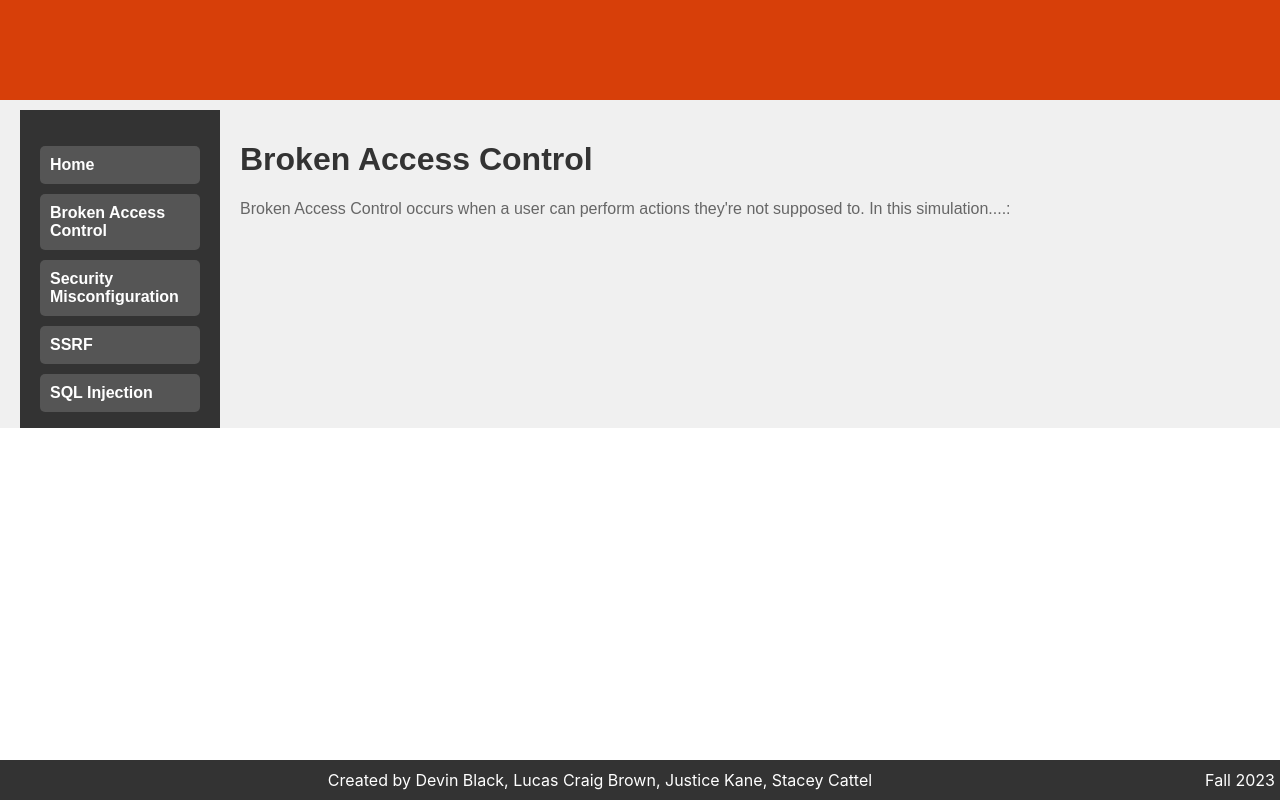
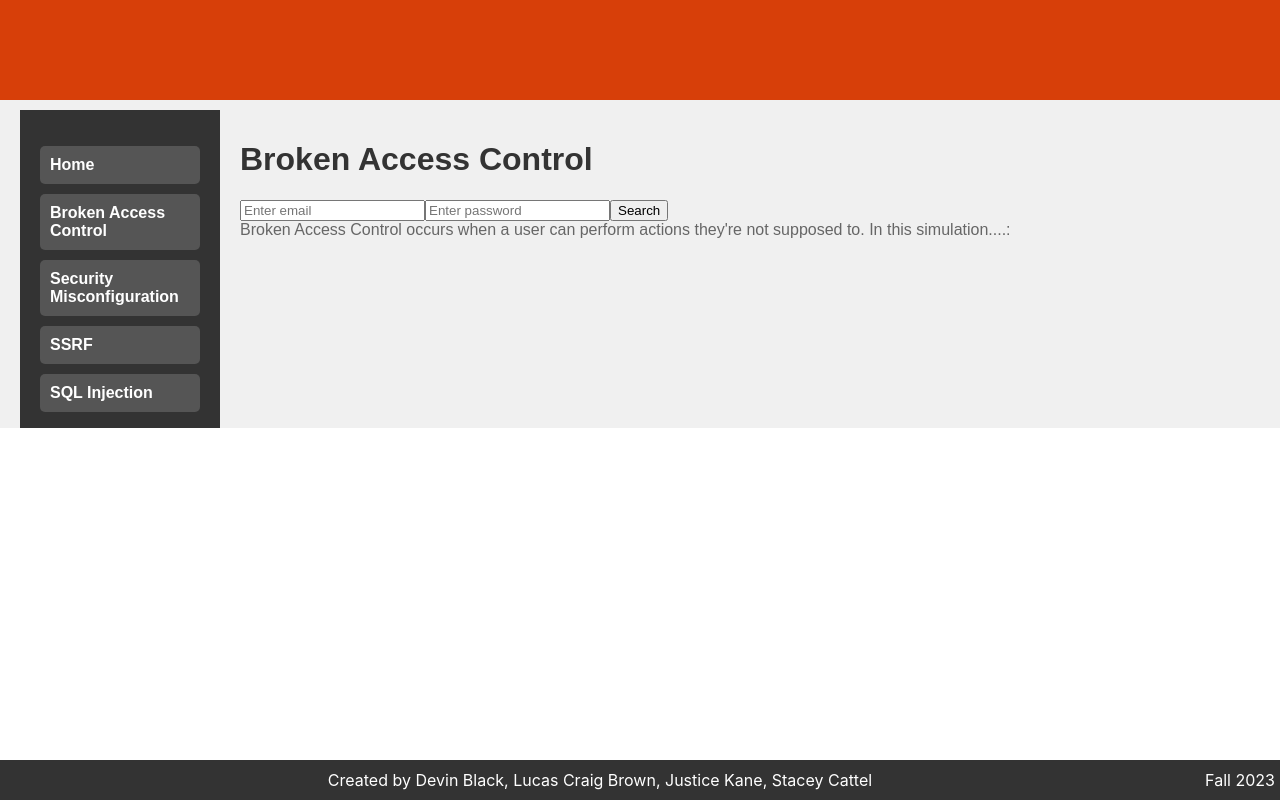
Before and after one commit to Capstone-Project-WSRP/CS461-462-463, a React (Create React App) app in the folder Frontend/my-app/: page /broken-access-control in a window 1280 px wide. Built offline with nearby package versions, Linux system fonts and the light colour scheme.

Commit message:
Connected front and backend of Broken Access control, added user search to that page

```diff
--- a/Frontend/my-app/public/index.html
+++ b/Frontend/my-app/public/index.html
@@ -24,7 +24,7 @@
       work correctly both with client-side routing and a non-root public URL.
       Learn how to configure a non-root public URL by running `npm run build`.
     -->
-    <title>CS 491 Project</title>
+    <title>CS 461,462,463 Project</title>
   </head>
   <body>
     <noscript>You need to enable JavaScript to run this app.</noscript>
--- a/Frontend/my-app/src/components/BrokenAccessControl/BrokenAccessControl.js
+++ b/Frontend/my-app/src/components/BrokenAccessControl/BrokenAccessControl.js
@@ -1,14 +1,16 @@
 // BrokenAccessControl.js
-import React from 'react';
-import styles from './BrokenAccessControl.module.css';
+import React from "react";
+import Search from "./search";
+import styles from "./BrokenAccessControl.module.css";
 const BrokenAccessControl = () => {
-  console.log('BrokenAccessControl component rendered');
+  console.log("BrokenAccessControl component rendered");
   return (
     <div className={styles.container}>
       <h1 className={styles.title}>Broken Access Control</h1>
       <p className={styles.description}>
-        Broken Access Control occurs when a user can perform actions they're not supposed to.
-        In this simulation....:
+        <Search />
+        Broken Access Control occurs when a user can perform actions they're not
+        supposed to. In this simulation....:
       </p>
     </div>
   );
--- /dev/null
+++ b/Frontend/my-app/src/components/BrokenAccessControl/search.jsx
@@ -0,0 +1,58 @@
+import React, { useState } from 'react';
+
+function Search() {
+  const [email, setEmail] = useState(''); // Changed to use email
+  const [password, setPassword] = useState('');
+  const [results, setResults] = useState([]);
+
+  const handleSearch = async (event) => {
+    event.preventDefault();
+    // Construct the URL with the email and password
+    const url = `http://localhost:5000/user_search/${encodeURIComponent(email)}/${encodeURIComponent(password)}`;
+    try {
+      const response = await fetch(url, {
+        method: 'GET', // Now using GET method
+      });
+      if (response.ok) {
+        const data = await response.json();
+        setResults([data]); // Assuming the backend returns search results as an array
+      } else {
+        console.error('Search failed:', response.statusText);
+      }
+    } catch (error) {
+      console.error('Error fetching search results:', error);
+    }
+  };
+
+  return (
+    <div>
+      <form onSubmit={handleSearch}>
+        <input
+          type="email" // Changed to email input for semantic correctness
+          value={email}
+          onChange={(e) => setEmail(e.target.value)}
+          placeholder="Enter email"
+        />
+        <input
+          type="password" // Confirming this is a password input
+          value={password}
+          onChange={(e) => setPassword(e.target.value)}
+          placeholder="Enter password"
+        />
+        <button type="submit">Search</button>
+      </form>
+      {results.length > 0 && (
+        <ul>
+          {results.map((user, index) => (
+            <li key={index}>
+              Name: {user.Name}, Email: {user.Email}
+              {/* Display additional user details as needed */}
+            </li>
+          ))}
+        </ul>
+      )}
+    </div>
+  );
+}
+
+export default Search;
```
Also changed, not shown: 2 other files (tests, documents, lock files or other folders).
